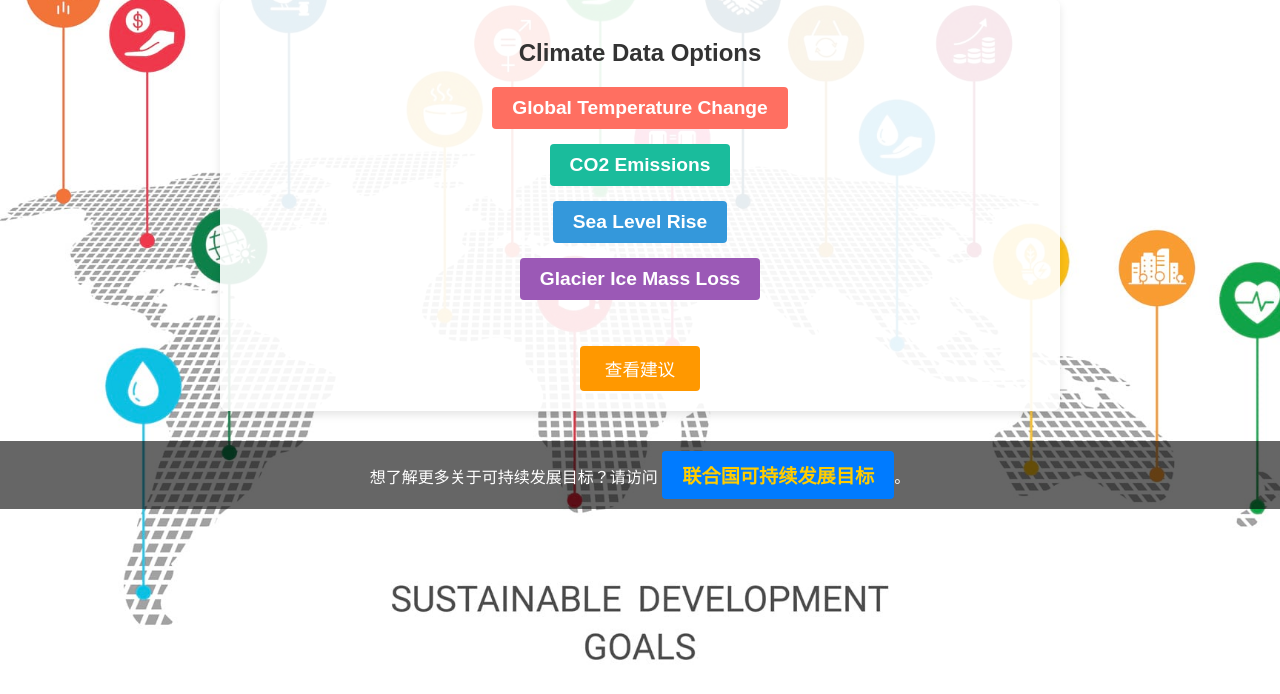
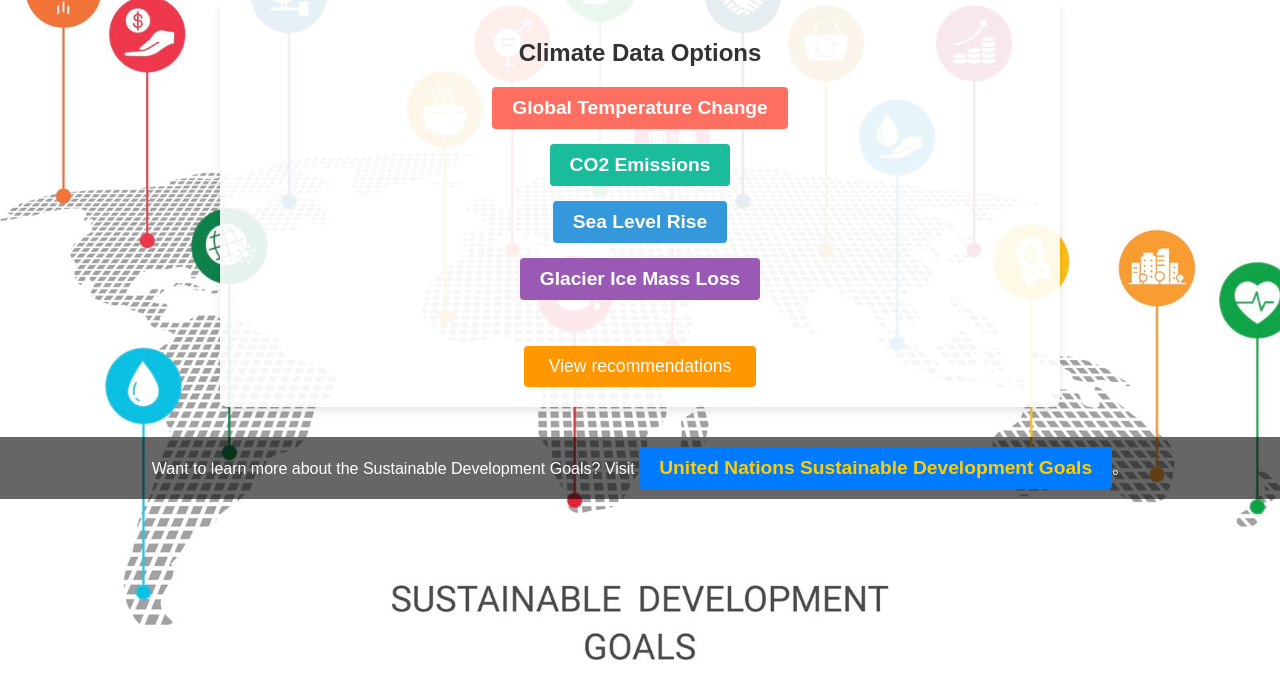
Before and after one commit to Run-Y/Junction_2024, a Flask app: page / in a window 1280 px wide. Shown: the part 106-800 px from the top of the page. Run offline with Flask 3, Linux system fonts and the light colour scheme.

Commit message:
Add files via upload

```diff
--- a/junction/templates/index.html
+++ b/junction/templates/index.html
@@ -189,14 +189,14 @@
         </ul>
 
         <!-- 建议按钮 -->
-        <button class="advice-button" onclick="openModal()">查看建议</button>
+        <button class="advice-button" onclick="openModal()">View recommendations</button>
     </div>
 
     <!-- 模态窗口 -->
     <div id="adviceModal" class="modal">
         <div class="modal-content">
             <span class="close" onclick="closeModal()">&times;</span>
-            <h2>应对气候变化的建议</h2>
+            <h2>Recommendations for addressing climate change</h2>
             <p>气候变化是我们这一代人面临的最严峻挑战之一。全球变暖、海平面上升、极端天气事件的增加对人类生活和生态系统构成了威胁。以下是一些行动建议，以支持联合国的可持续发展目标（SDG 13：气候行动）：</p>
             <ul>
                 <li>减少温室气体排放：推广使用清洁能源如太阳能和风能，逐步减少对化石燃料的依赖。</li>
@@ -211,8 +211,8 @@
 
     <!-- 页脚友情链接 -->
     <footer>
-        想了解更多关于可持续发展目标？请访问
-        <a href="https://sdgs.un.org/goals" target="_blank">联合国可持续发展目标</a>。
+        Want to learn more about the Sustainable Development Goals? Visit
+        <a href="https://sdgs.un.org/goals" target="_blank">United Nations Sustainable Development Goals</a>。
     </footer>
 
     <script>
```
